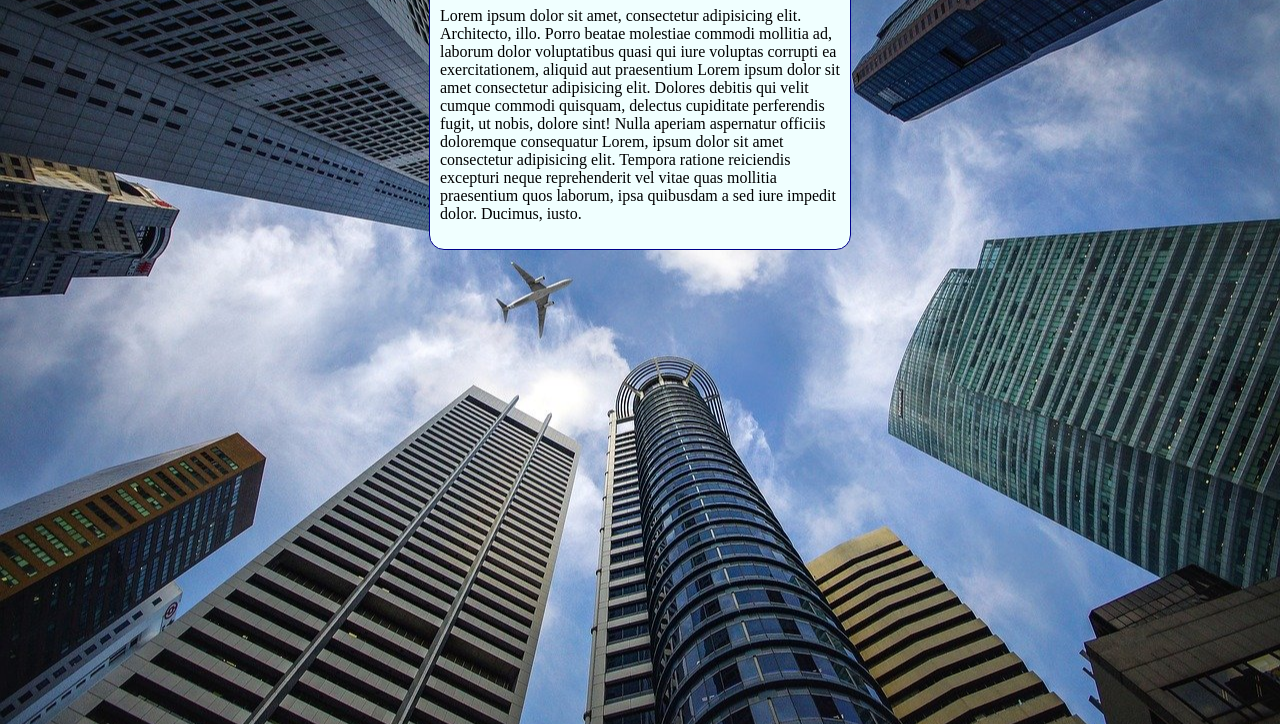
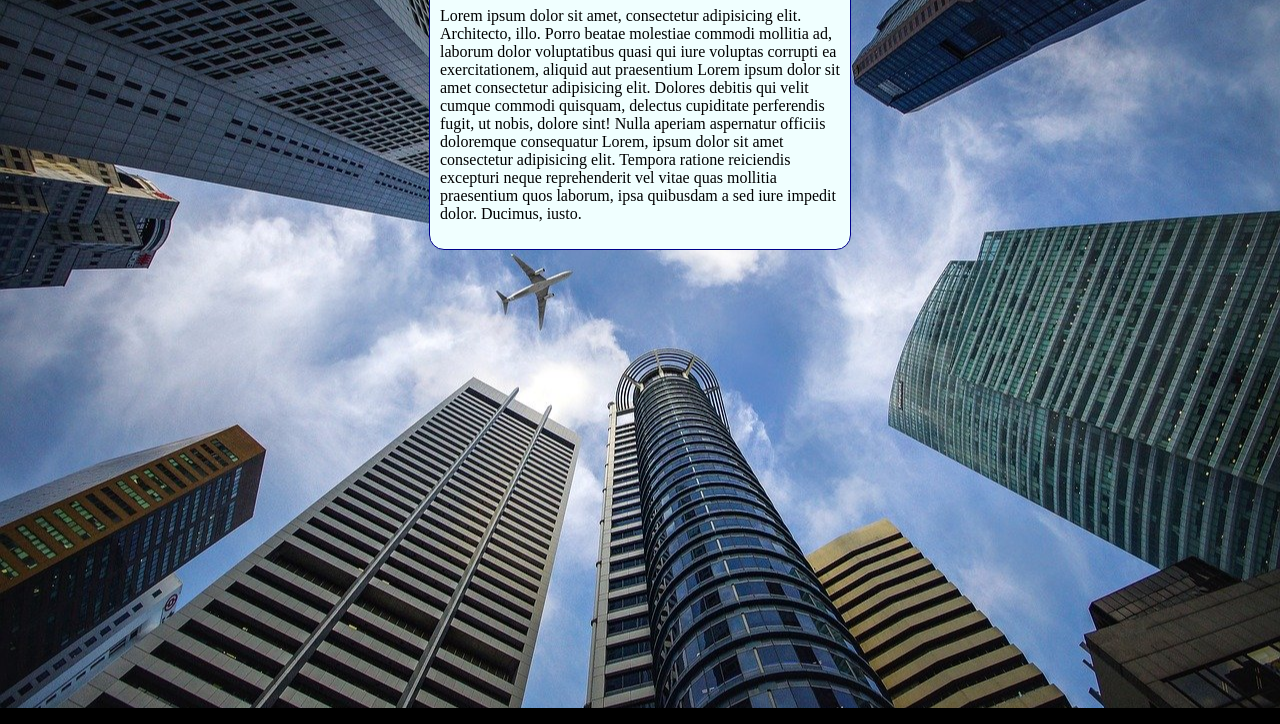
Before and after one commit to jainesilbarbosa/Estudos-ex22, a plain HTML site: page fundo006.html in a window 1280 px wide. Shown: the part 92-816 px from the top of the page. Drawn offline with Linux system fonts and the light colour scheme.

Commit message:
Update fundo006.html

```diff
--- a/fundo006.html
+++ b/fundo006.html
@@ -6,18 +6,24 @@
     <title>Teste de imagem de fundo</title>
     <style>
         body {
-            height: 100vh;
+            /* height: 100vh;
             background-color: black;
             background-image: url(imagem/wallpaper002.jpg);
             background-position: center center;
             background-repeat: no-repeat;
             background-size: cover;
+            background-attachment: fixed; */
+
+            /* shorthand - backgground color > image > position > reapt > [size] > attachement
+            */
+
+            background: black url(imagem/wallpaper002.jpg) center center no-repeat fixed;
 
         }
 
         main {
             background-color: azure;
-            width: 400px;
+            max-width: 400px;
             padding: 10px;
             margin: auto;
             border: 1px solid darkblue;
```
